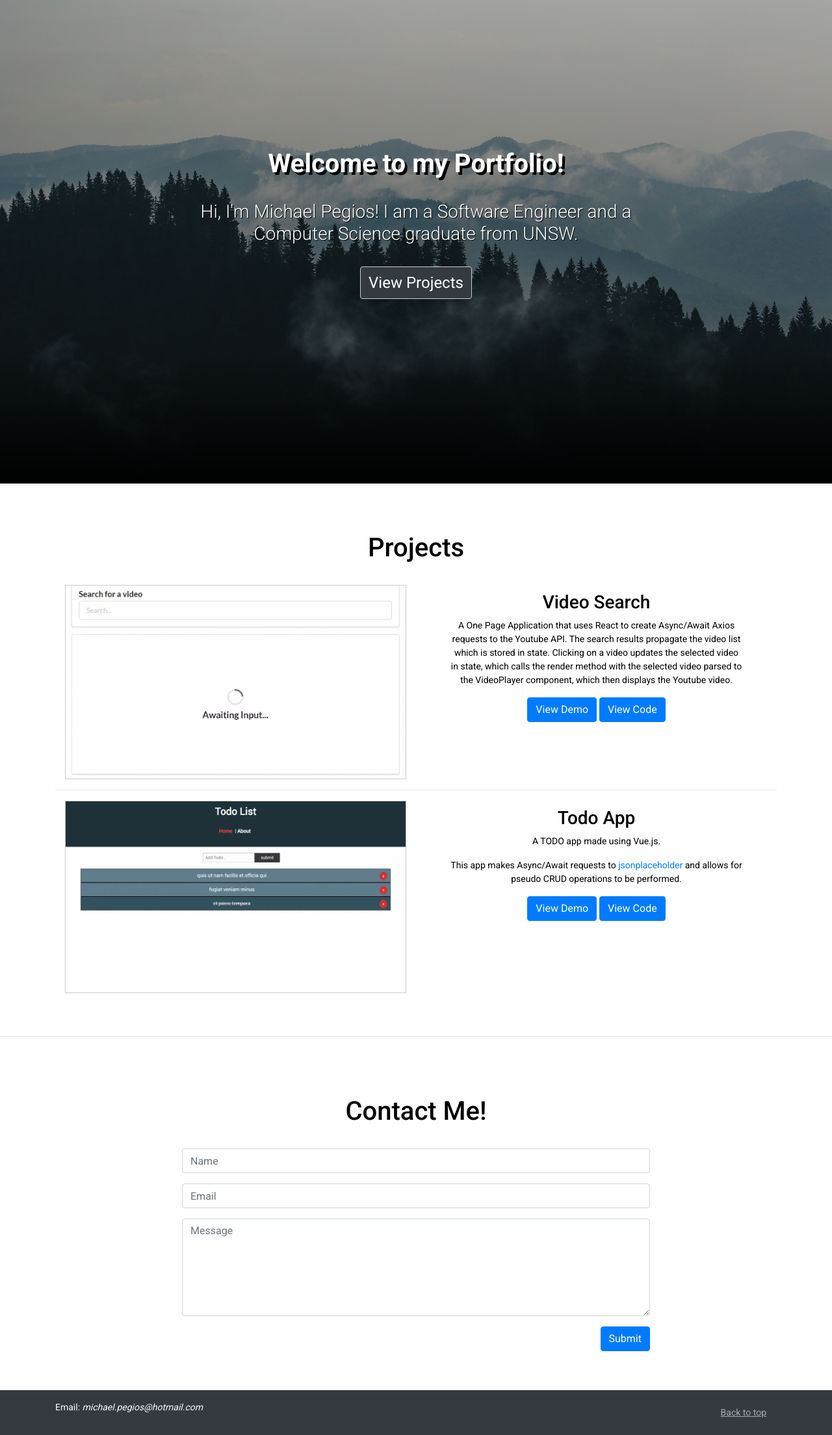
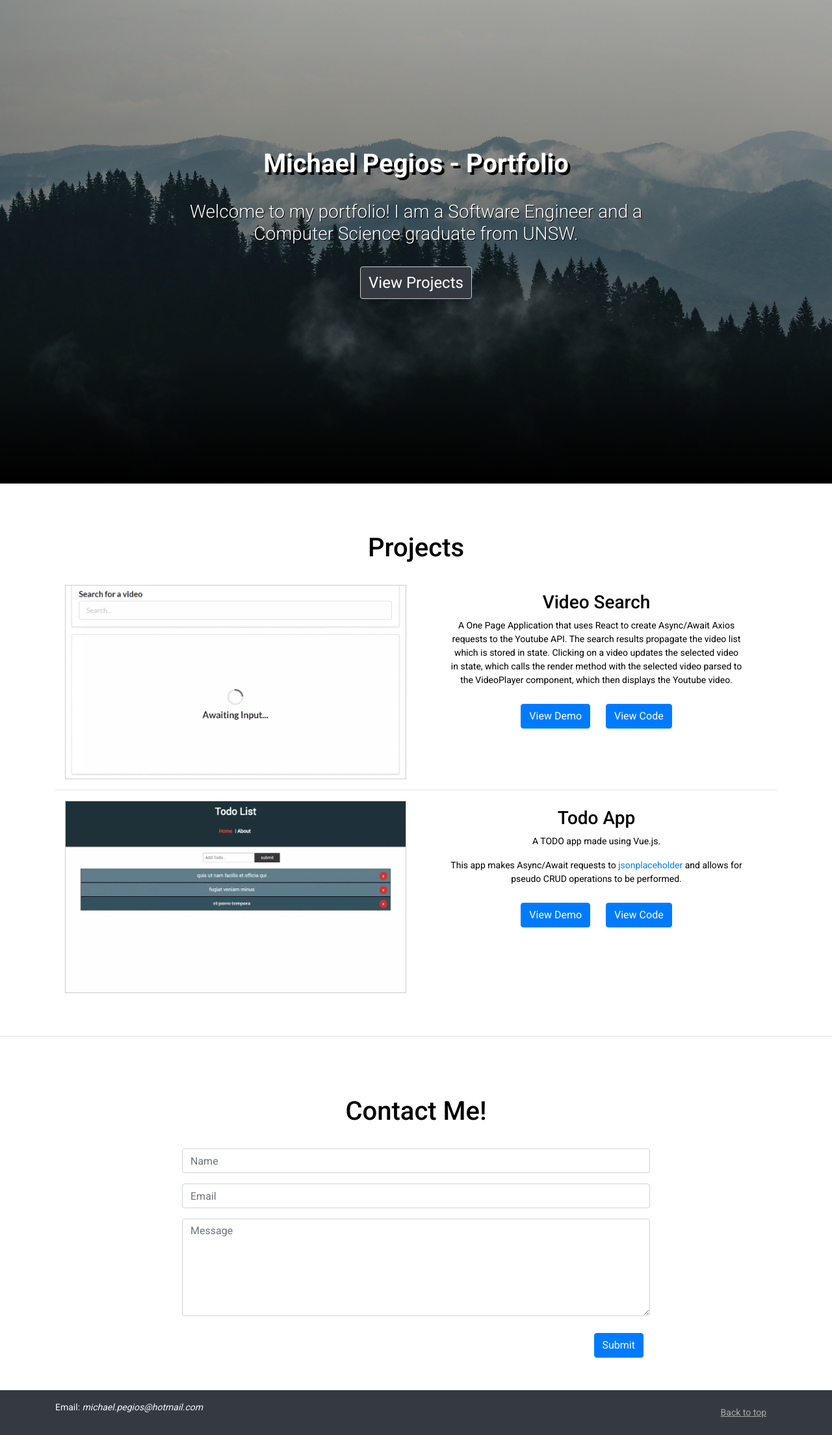
Before and after one commit to ThermoDev/Portfolio, a Flask app: page / in a window 1280 px wide. Shown: the part 56-2264 px from the top of the page at 65% size. Run offline with Flask 2, Linux system fonts and the light colour scheme; some libraries are stand-ins or nearby versions.

Commit message:
Fixing SMTP Ports and Updating Home Page

```diff
--- a/app.py
+++ b/app.py
@@ -41,7 +41,7 @@ class Contact(db.Model):
 
 # Deliver the email to our fake SMTP mailtrap client
 def deliver_email(name, email, message):
-    port = 465  # Mailtrap port
+    port = 587  # Default SMTP port
     smtp_server = "smtp.mailtrap.io"
     login = app.config["MAIL_USERNAME"]
     password = app.config["MAIL_PASSWORD"]
--- a/static/public/css/home.css
+++ b/static/public/css/home.css
@@ -39,7 +39,7 @@ body {
       rgba(0, 0, 0, 0.5) 75%,
       rgba(0, 0, 0, 1) 100%
     ),
-    url("../images/background-min.jpg");
+    url('../images/background-min.jpg');
   background-color: black;
   background-position: center;
   text-align: center;
@@ -120,7 +120,7 @@ p {
 .title {
   text-align: center;
   padding-bottom: 25px;
-  margin-top:25px;
+  margin-top: 25px;
 }
 
 /* Conforms the form to have a smaller width */
@@ -149,7 +149,7 @@ textarea.form-control {
   transition-timing-function: linear;
 }
 
-#top_link:hover{
+#top_link:hover {
   color: white;
 }
 
@@ -165,10 +165,14 @@ footer {
 }
 
 .project > p {
-  max-width:450px;
+  max-width: 450px;
   margin: 0 auto 1rem auto;
 }
 
 .project > h3 {
   margin-top: 10px;
 }
+
+.btn.btn-primary {
+  margin: 10px;
+}
--- a/templates/index.html
+++ b/templates/index.html
@@ -5,14 +5,14 @@
 
 <div id="main">
     <div id="main_cell">
+        <h1 id="index_title">Michael Pegios - Portfolio</h1>
         {% if alert and details %}
         <div class="alert alert-{{ alert }}" role="alert">
             {{details}}
         </div>
         {% endif %}
-        <h1 id="index_title">Welcome to my Portfolio!</h1>
         <h3 id="sub_index_title" class="ui container">
-            Hi, I'm Michael Pegios!
+            Welcome to my portfolio!
             I am a Software Engineer and a Computer Science graduate from UNSW.
         </h3>
         <a href="#projects">
```
